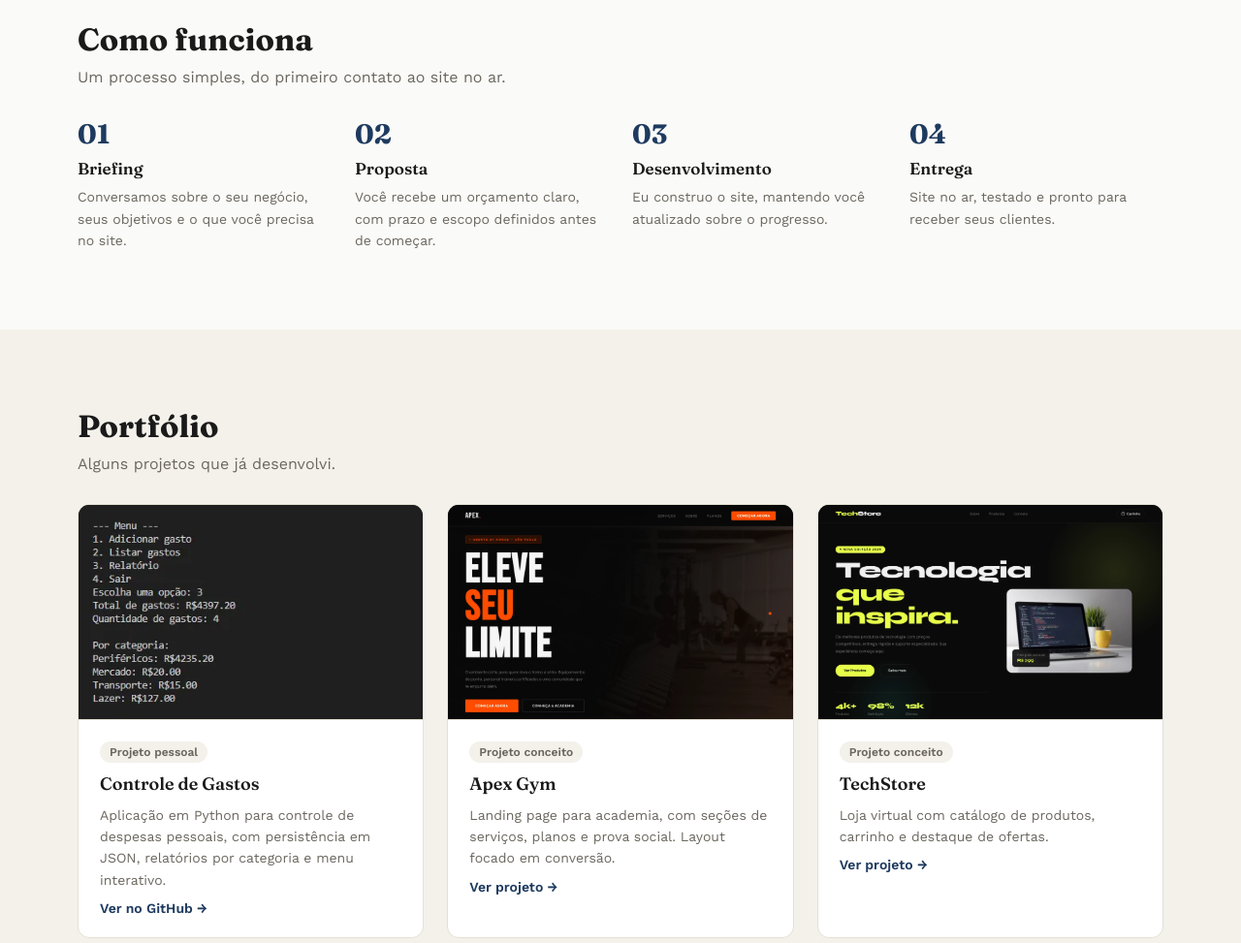
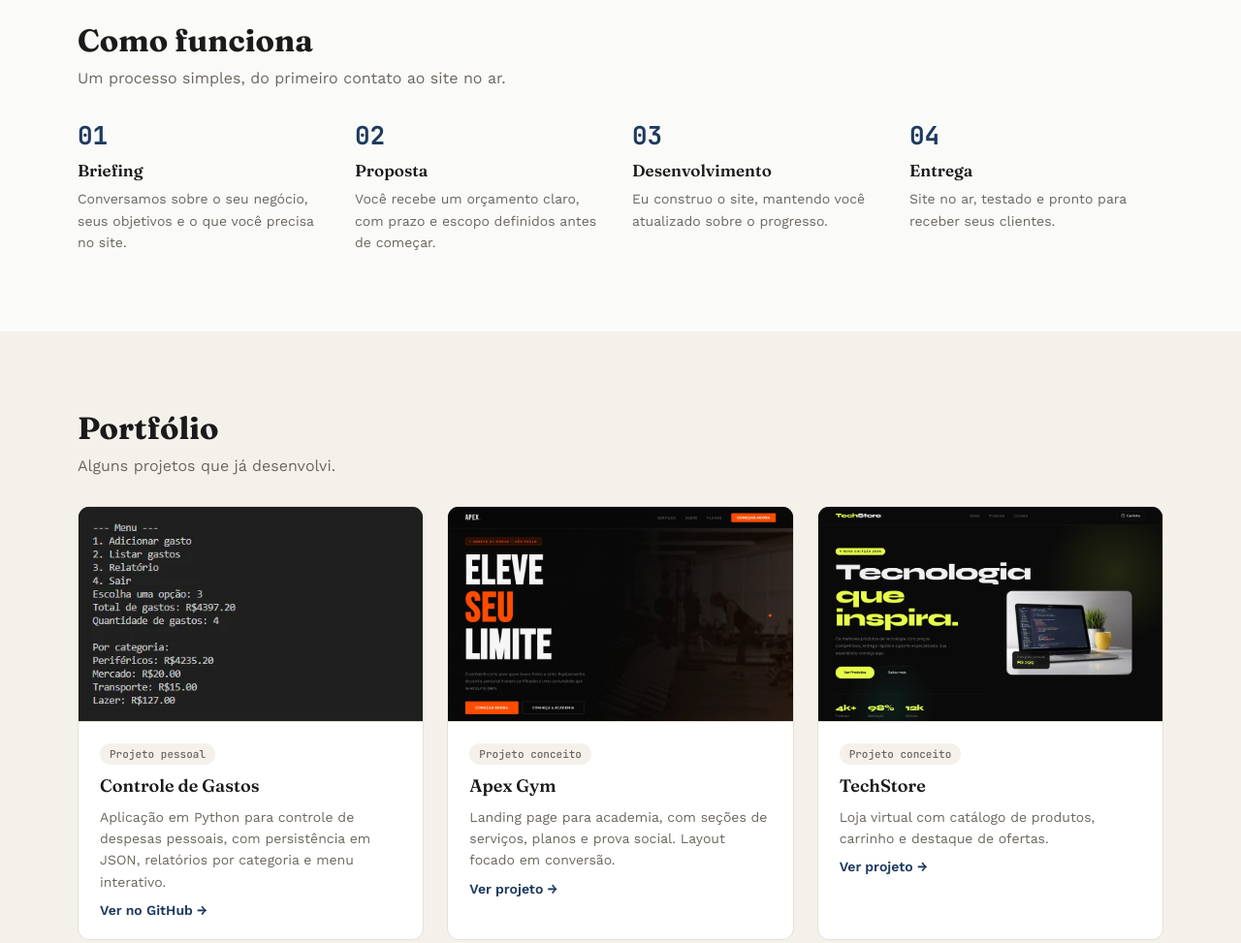
Before and after one commit to Richard-456/richard-dev, a plain HTML site: page index.html in a window 1280 px wide. Shown: the part 1200-2173 px from the top of the page at 97% size. Drawn offline with nearby package versions, Linux system fonts and the light colour scheme.

Commit message:
Usa JetBrains Mono em detalhes do site
- texto acima do título do hero
- números dos passos em "Como funciona"
- tags dos cards do portfólio
- "a partir de" nos preços

Co-Authored-By: Claude Opus 5.5 <noreply@anthropic.com>

```diff
--- a/index.html
+++ b/index.html
@@ -18,7 +18,7 @@
 <meta property="og:image:width" content="1200">
 <meta property="og:image:height" content="630">
 <meta name="twitter:card" content="summary_large_image">
-<link rel="stylesheet" href="https://fonts.googleapis.com/css2?family=Fraunces:opsz,wght@9..144,600;9..144,700&amp;family=Work+Sans:wght@400;500;600&amp;display=swap">
+<link rel="stylesheet" href="https://fonts.googleapis.com/css2?family=Fraunces:opsz,wght@9..144,600;9..144,700&amp;family=Work+Sans:wght@400;500;600&amp;family=JetBrains+Mono:wght@400;500;700&amp;display=swap">
 <style>
 *{box-sizing:border-box}
 :root{--pad-x:170px;--h1-size:52px;--h2-size:32px}
@@ -27,6 +27,7 @@
 }
 body{margin:0;font-family:'Work Sans',sans-serif;background:#FAFAF8;overflow-x:hidden}
 h1,h2,h3{font-family:'Fraunces',serif}
+.mono{font-family:'JetBrains Mono',ui-monospace,monospace}
 a{text-decoration:none}
 .site-nav{display:flex;align-items:center;gap:32px}
 .nav-menu{display:flex;align-items:center;gap:32px}
@@ -93,7 +94,7 @@ document.addEventListener('keydown',function(e){if(e.key==='Escape')setOpen(fals
 </script>
 
 <section id="hero" style="padding: 60px var(--pad-x) 90px var(--pad-x); display: flex; flex-direction: column; gap: 22px; max-width: 900px; box-sizing: border-box">
-<div style="font-size: 14px; font-weight: 600; letter-spacing: 0.06em; text-transform: uppercase; color: #1E3A5F">Sites e Sistemas - Atendimento em todo o Brasil</div>
+<div class="mono" style="font-size: 13px; font-weight: 500; letter-spacing: 0.04em; text-transform: uppercase; color: #1E3A5F">Sites e Sistemas - Atendimento em todo o Brasil</div>
 <h1 style="margin: 0; font-size: var(--h1-size); line-height: 1.12; font-weight: 700; color: #1A1A1A">Sites e sistemas sob medida para o seu negócio crescer</h1>
 <p style="margin: 0; font-size: 18px; line-height: 1.6; color: #6B675F; max-width: 620px">Desenvolvo landing pages, sites institucionais e pequenos sistemas sob medida, com foco em performance e um back-end sólido em Python.</p>
 <div style="display: flex; gap: 16px; margin-top: 10px; flex-wrap: wrap">
@@ -134,22 +135,22 @@ document.addEventListener('keydown',function(e){if(e.key==='Escape')setOpen(fals
 </div>
 <div style="display: flex; gap: 24px; flex-wrap: wrap">
 <div style="flex: 1; min-width: min(220px, 100%); display: flex; flex-direction: column; gap: 8px">
-<div style="font-family: 'Fraunces', serif; font-size: 28px; font-weight: 700; color: #1E3A5F">01</div>
+<div class="mono" style="font-size: 26px; font-weight: 700; color: #1E3A5F">01</div>
 <h3 style="margin: 0; font-size: 17px; font-weight: 600; color: #1A1A1A">Briefing</h3>
 <p style="margin: 0; font-size: 14px; line-height: 1.6; color: #6B675F">Conversamos sobre o seu negócio, seus objetivos e o que você precisa no site.</p>
 </div>
 <div style="flex: 1; min-width: min(220px, 100%); display: flex; flex-direction: column; gap: 8px">
-<div style="font-family: 'Fraunces', serif; font-size: 28px; font-weight: 700; color: #1E3A5F">02</div>
+<div class="mono" style="font-size: 26px; font-weight: 700; color: #1E3A5F">02</div>
 <h3 style="margin: 0; font-size: 17px; font-weight: 600; color: #1A1A1A">Proposta</h3>
 <p style="margin: 0; font-size: 14px; line-height: 1.6; color: #6B675F">Você recebe um orçamento claro, com prazo e escopo definidos antes de começar.</p>
 </div>
 <div style="flex: 1; min-width: min(220px, 100%); display: flex; flex-direction: column; gap: 8px">
-<div style="font-family: 'Fraunces', serif; font-size: 28px; font-weight: 700; color: #1E3A5F">03</div>
+<div class="mono" style="font-size: 26px; font-weight: 700; color: #1E3A5F">03</div>
 <h3 style="margin: 0; font-size: 17px; font-weight: 600; color: #1A1A1A">Desenvolvimento</h3>
 <p style="margin: 0; font-size: 14px; line-height: 1.6; color: #6B675F">Eu construo o site, mantendo você atualizado sobre o progresso.</p>
 </div>
 <div style="flex: 1; min-width: min(220px, 100%); display: flex; flex-direction: column; gap: 8px">
-<div style="font-family: 'Fraunces', serif; font-size: 28px; font-weight: 700; color: #1E3A5F">04</div>
+<div class="mono" style="font-size: 26px; font-weight: 700; color: #1E3A5F">04</div>
 <h3 style="margin: 0; font-size: 17px; font-weight: 600; color: #1A1A1A">Entrega</h3>
 <p style="margin: 0; font-size: 14px; line-height: 1.6; color: #6B675F">Site no ar, testado e pronto para receber seus clientes.</p>
 </div>
@@ -165,7 +166,7 @@ document.addEventListener('keydown',function(e){if(e.key==='Escape')setOpen(fals
 <div style="flex: 1; min-width: min(300px, 100%); background: #FFFFFF; border: 1px solid #E4E0D4; border-radius: 12px; overflow: hidden; display: flex; flex-direction: column">
 <img src="assets/img/controle-de-gastos.png" alt="Terminal do Controle de Gastos mostrando o menu e o relatório por categoria" loading="lazy" style="display: block; width: 100%; aspect-ratio: 16 / 10; object-fit: cover; object-position: top left; background: #1E1E1E; border-bottom: 1px solid #E4E0D4">
 <div style="padding: 22px; display: flex; flex-direction: column; gap: 10px">
-<span style="align-self: flex-start; padding: 4px 10px; background: #F3F1EA; color: #6B675F; font-size: 12px; font-weight: 600; border-radius: 999px">Projeto pessoal</span>
+<span class="mono" style="align-self: flex-start; padding: 4px 10px; background: #F3F1EA; color: #6B675F; font-size: 11px; font-weight: 500; border-radius: 999px">Projeto pessoal</span>
 <h3 style="margin: 0; font-size: 18px; font-weight: 600; color: #1A1A1A">Controle de Gastos</h3>
 <p style="margin: 0; font-size: 14px; line-height: 1.6; color: #6B675F">Aplicação em Python para controle de despesas pessoais, com persistência em JSON, relatórios por categoria e menu interativo.</p>
 <a href="https://github.com/Richard-456/controle_de_gastos" style="font-size: 14px; font-weight: 600; color: #1E3A5F">Ver no GitHub →</a>
@@ -174,7 +175,7 @@ document.addEventListener('keydown',function(e){if(e.key==='Escape')setOpen(fals
 <div style="flex: 1; min-width: min(300px, 100%); background: #FFFFFF; border: 1px solid #E4E0D4; border-radius: 12px; overflow: hidden; display: flex; flex-direction: column">
 <img src="assets/img/apex-gym.webp" alt="Página inicial da landing page Apex Gym" loading="lazy" style="display: block; width: 100%; aspect-ratio: 16 / 10; object-fit: cover; object-position: top left; background: #0B0B0B; border-bottom: 1px solid #E4E0D4">
 <div style="padding: 22px; display: flex; flex-direction: column; gap: 10px">
-<span style="align-self: flex-start; padding: 4px 10px; background: #F3F1EA; color: #6B675F; font-size: 12px; font-weight: 600; border-radius: 999px">Projeto conceito</span>
+<span class="mono" style="align-self: flex-start; padding: 4px 10px; background: #F3F1EA; color: #6B675F; font-size: 11px; font-weight: 500; border-radius: 999px">Projeto conceito</span>
 <h3 style="margin: 0; font-size: 18px; font-weight: 600; color: #1A1A1A">Apex Gym</h3>
 <p style="margin: 0; font-size: 14px; line-height: 1.6; color: #6B675F">Landing page para academia, com seções de serviços, planos e prova social. Layout focado em conversão.</p>
 <a href="https://apexgym-br.vercel.app/" target="_blank" rel="noopener" style="font-size: 14px; font-weight: 600; color: #1E3A5F">Ver projeto →</a>
@@ -183,7 +184,7 @@ document.addEventListener('keydown',function(e){if(e.key==='Escape')setOpen(fals
 <div style="flex: 1; min-width: min(300px, 100%); background: #FFFFFF; border: 1px solid #E4E0D4; border-radius: 12px; overflow: hidden; display: flex; flex-direction: column">
 <img src="assets/img/techstore.webp" alt="Página inicial da loja virtual TechStore" loading="lazy" style="display: block; width: 100%; aspect-ratio: 16 / 10; object-fit: cover; object-position: top left; background: #0B0B0B; border-bottom: 1px solid #E4E0D4">
 <div style="padding: 22px; display: flex; flex-direction: column; gap: 10px">
-<span style="align-self: flex-start; padding: 4px 10px; background: #F3F1EA; color: #6B675F; font-size: 12px; font-weight: 600; border-radius: 999px">Projeto conceito</span>
+<span class="mono" style="align-self: flex-start; padding: 4px 10px; background: #F3F1EA; color: #6B675F; font-size: 11px; font-weight: 500; border-radius: 999px">Projeto conceito</span>
 <h3 style="margin: 0; font-size: 18px; font-weight: 600; color: #1A1A1A">TechStore</h3>
 <p style="margin: 0; font-size: 14px; line-height: 1.6; color: #6B675F">Loja virtual com catálogo de produtos, carrinho e destaque de ofertas.</p>
 <a href="https://techstore-br.vercel.app/" target="_blank" rel="noopener" style="font-size: 14px; font-weight: 600; color: #1E3A5F">Ver projeto →</a>
@@ -201,7 +202,7 @@ document.addEventListener('keydown',function(e){if(e.key==='Escape')setOpen(fals
 
 <div style="flex: 1; min-width: min(230px, 100%); background: #FFFFFF; border: 1px solid #E4E0D4; border-radius: 12px; padding: 26px; display: flex; flex-direction: column; gap: 14px">
 <h3 style="margin: 0; font-size: 18px; font-weight: 600; color: #1A1A1A">Landing Page</h3>
-<div><span style="font-size: 12px; color: #6B675F">a partir de</span><br><span style="font-size: 28px; font-weight: 700; color: #1E3A5F">R$ 397,00</span></div>
+<div><span class="mono" style="font-size: 12px; color: #6B675F">a partir de</span><br><span style="font-size: 28px; font-weight: 700; color: #1E3A5F">R$ 397,00</span></div>
 <ul style="margin: 0; padding: 0; list-style: none; display: flex; flex-direction: column; gap: 6px">
 <li style="font-size: 13px; color: #3A3833">• 1 página focada em conversão</li>
 <li style="font-size: 13px; color: #3A3833">• Design responsivo</li>
@@ -213,7 +214,7 @@ document.addEventListener('keydown',function(e){if(e.key==='Escape')setOpen(fals
 <div style="flex: 1; min-width: min(230px, 100%); background: #FFFFFF; border: 2px solid #1E3A5F; border-radius: 12px; padding: 26px; display: flex; flex-direction: column; gap: 14px">
 <span style="align-self: flex-start; padding: 4px 12px; background: #1E3A5F; color: #FFFFFF; font-size: 12px; font-weight: 600; border-radius: 999px">Mais popular</span>
 <h3 style="margin: 0; font-size: 18px; font-weight: 600; color: #1A1A1A">Site Institucional</h3>
-<div><span style="font-size: 12px; color: #6B675F">a partir de</span><br><span style="font-size: 28px; font-weight: 700; color: #1E3A5F">R$ 797,00</span></div>
+<div><span class="mono" style="font-size: 12px; color: #6B675F">a partir de</span><br><span style="font-size: 28px; font-weight: 700; color: #1E3A5F">R$ 797,00</span></div>
 <ul style="margin: 0; padding: 0; list-style: none; display: flex; flex-direction: column; gap: 6px">
 <li style="font-size: 13px; color: #3A3833">• Até 5 páginas</li>
 <li style="font-size: 13px; color: #3A3833">• Design responsivo</li>
```
